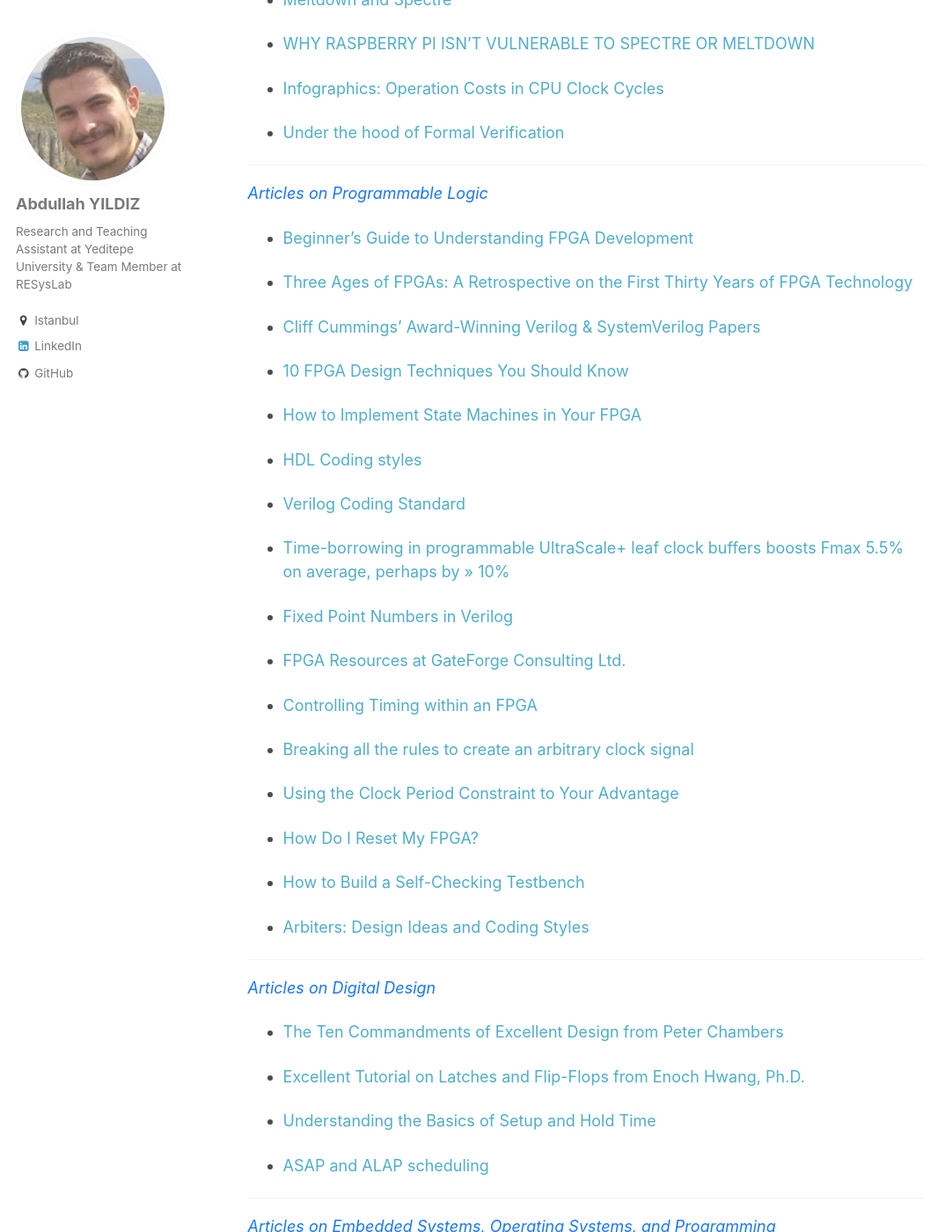
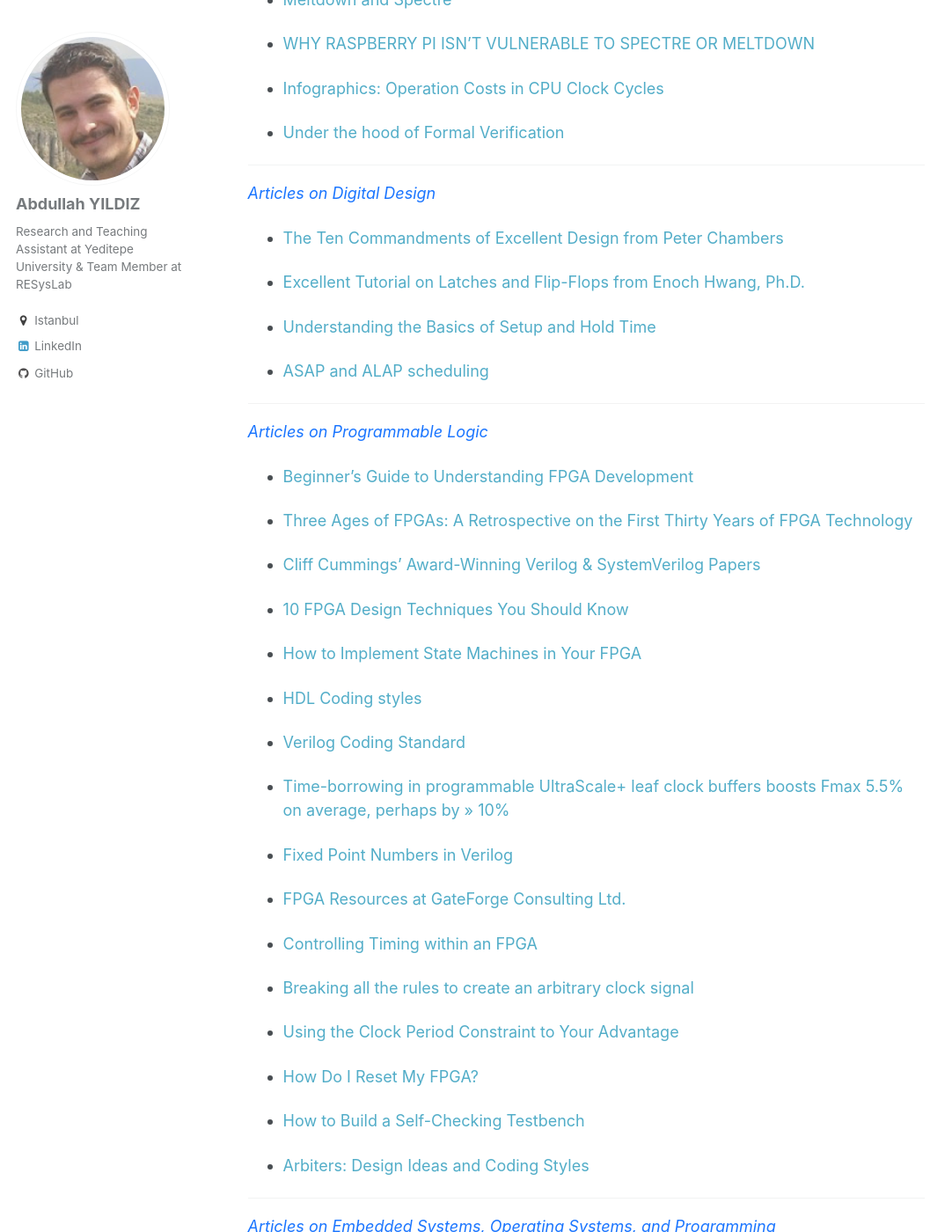
Before and after one commit to abdullahyildiz/abdullahyildiz.github.io, a Jekyll site: the page built from _records/articles.md, in a window 1280 px wide and 1400 px high, scrolled down 421 px. Shown: the whole window at 88% size, without its empty margins (0-1082 px from the left). Built offline with Jekyll 4.4.1, drawn with Linux system fonts in a browser that asks for light colours; part of the change alters nothing that is shown.

Commit message:
Update articles.md

```diff
--- a/_records/articles.md
+++ b/_records/articles.md
@@ -23,6 +23,18 @@ location: "Istanbul, Turkiye"
 * [Infographics: Operation Costs in CPU Clock Cycles](http://ithare.com/infographics-operation-costs-in-cpu-clock-cycles/)
 
 * [Under the hood of Formal Verification](https://tomverbeure.github.io/rtl/2019/01/04/Under-the-Hood-of-Formal-Verification.html)
+
+<hr>
+
+<span style="color:#1a75ff"> *Articles on Digital Design* </span>
+
+* [The Ten Commandments of Excellent Design from Peter Chambers](http://abdullahyildiz.github.io/files/peter_chambers_10_commandments.pdf)
+
+* [Excellent Tutorial on Latches and Flip-Flops from Enoch Hwang, Ph.D.](http://abdullahyildiz.github.io/files/flipflops.pdf)
+
+* [Understanding the Basics of Setup and Hold Time](http://abdullahyildiz.github.io/files/Understanding-the-basics-of-setup-and-hold-time.pdf)
+
+* [ASAP and ALAP scheduling](http://abdullahyildiz.github.io/files/asap_alap.pdf)
 
 <hr>
 
@@ -62,18 +74,6 @@ location: "Istanbul, Turkiye"
 
 <hr>
 
-<span style="color:#1a75ff"> *Articles on Digital Design* </span>
-
-* [The Ten Commandments of Excellent Design from Peter Chambers](http://abdullahyildiz.github.io/files/peter_chambers_10_commandments.pdf)
-
-* [Excellent Tutorial on Latches and Flip-Flops from Enoch Hwang, Ph.D.](http://abdullahyildiz.github.io/files/flipflops.pdf)
-
-* [Understanding the Basics of Setup and Hold Time](http://abdullahyildiz.github.io/files/Understanding-the-basics-of-setup-and-hold-time.pdf)
-
-* [ASAP and ALAP scheduling](http://abdullahyildiz.github.io/files/asap_alap.pdf)
-
-<hr>
-
 <span style="color:#1a75ff"> *Articles on Embedded Systems, Operating Systems, and Programming* </span>
 
 * [Baking Pi - Operating Systems Development](https://www.cl.cam.ac.uk/projects/raspberrypi/tutorials/os/)
```
